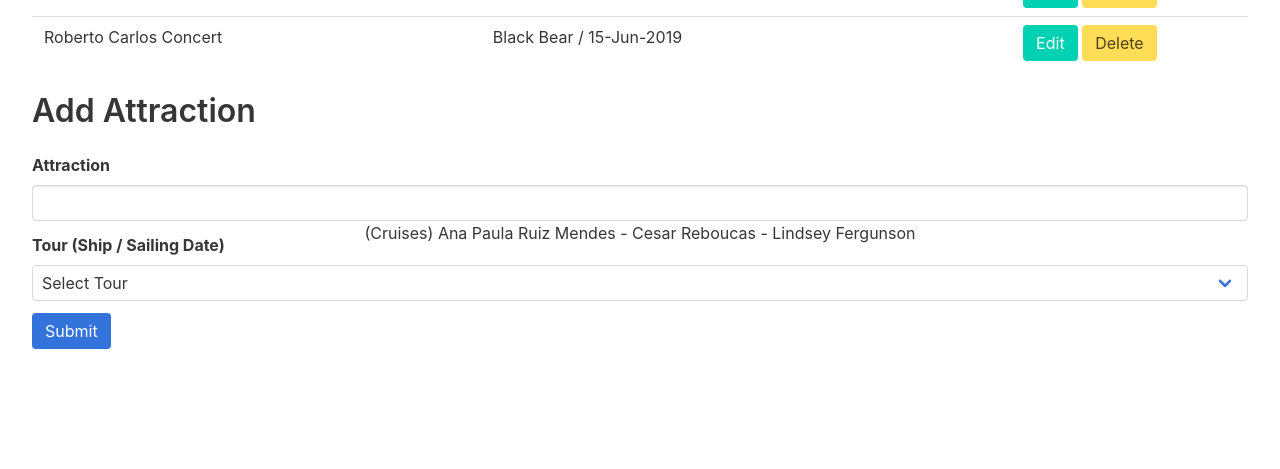
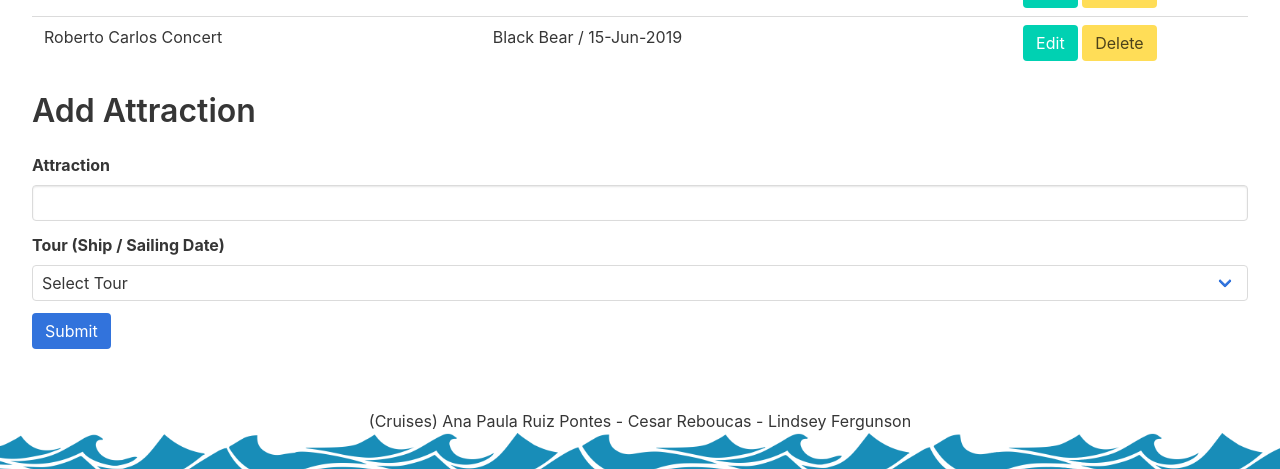
Before and after one commit to cesarreboucas/CruisesProject, a PHP site: page /attractions.php in a window 1280 px wide. Shown: the part 554-1023 px from the top of the page. Before the commit the page ends 903 px from the top, so only its background shows below. Run offline with PHP 8.4, Linux system fonts and the light colour scheme; data comes from the database, SQL or seed files in the repository.

Commit message:
Footer fixed

```diff
--- a/attractions.php
+++ b/attractions.php
@@ -1,13 +1,13 @@
 <?php
 
 require_once('inc/config.inc.php');
+require_once('inc/utilities/PageIndex.class.php');
 require_once('inc/entities/Attractions.class.php');
 require_once('inc/entities/Tour.class.php');
 require_once('inc/utilities/PDOAgent.class.php');
 require_once('inc/utilities/Validation.class.php');
 require_once('inc/utilities/AttractionsMapper.class.php');
 require_once('inc/utilities/ToursMapper.class.php');
-require_once('inc/utilities/PageIndex.class.php');
 require_once('inc/utilities/PageAttractions.class.php');
 
 PageIndex::header();
@@ -45,7 +45,6 @@ if(isset($_GET) && isset($_GET['act']) && is_numeric($_GET['attractionID'])) {
 
 $attractions = AttractionsMapper::getAttractions();
 
-//for($i=0;$i<100;++$i) {echo 'aaaaaaaaaaaaaaaaaaaaaaaaaa</br>';}
 PageAttractions::showAttractions($attractions);
 PageAttractions::showAttractionForm($attraction);
 PageIndex::footer();
--- a/inc/utilities/PageIndex.class.php
+++ b/inc/utilities/PageIndex.class.php
@@ -15,6 +15,25 @@ class PageIndex {
           <link rel="stylesheet" href="https://cdnjs.cloudflare.com/ajax/libs/bulma/0.7.4/css/bulma.min.css">
           <link rel="stylesheet" href="css/bulma-calendar.min.css">
           <script src="js/bulma-calendar.min.js"></script>
+          <style>
+            footer {
+              position: absolute;
+              left: 0;
+              bottom: 0;
+              height: 60px;
+              width: 100%;
+              overflow:hidden;
+              text-align:center;
+            }
+            html {
+              position: relative;
+              min-height: 100%;
+            }
+            body {
+              margin: 0px 0px 60px 0px;
+              padding: 0px 0px 60px 0px;
+            }
+          </style>
         </head>
           <body>
             <nav class="navbar is-link" role="navigation" aria-label="main navigation">
@@ -60,7 +79,7 @@ class PageIndex {
                 }
               });
               </script>
-              <div id="container" style="margin:auto;width:95%;position:relative;min-height:100%">
+              <div id="container" style="margin:auto;width:95%;position:relative;">
     <?php
     }
 
@@ -225,6 +244,7 @@ class PageIndex {
     </script>
     </div>
     </div>
+    </div>
   <?php
 
   }
@@ -330,9 +350,9 @@ class PageIndex {
     ?>
 
         </div>
-        <div style="padding-bottom:25px;"></div>
-        <footer style="position:absolute;bottom:0;width:100%;height:25px;text-align:center;">
-          <strong><h4>(Cruises) Ana Paula Ruiz Mendes - Cesar Reboucas - Lindsey Fergunson</h4></strong>
+        <footer>
+          <strong><h4>(Cruises) Ana Paula Ruiz Pontes - Cesar Reboucas - Lindsey Fergunson</h4></strong>
+          <img src="img/wave.png">
         </footer >
       </body>
     </html>
```
Also changed, not shown: 2 other files.
